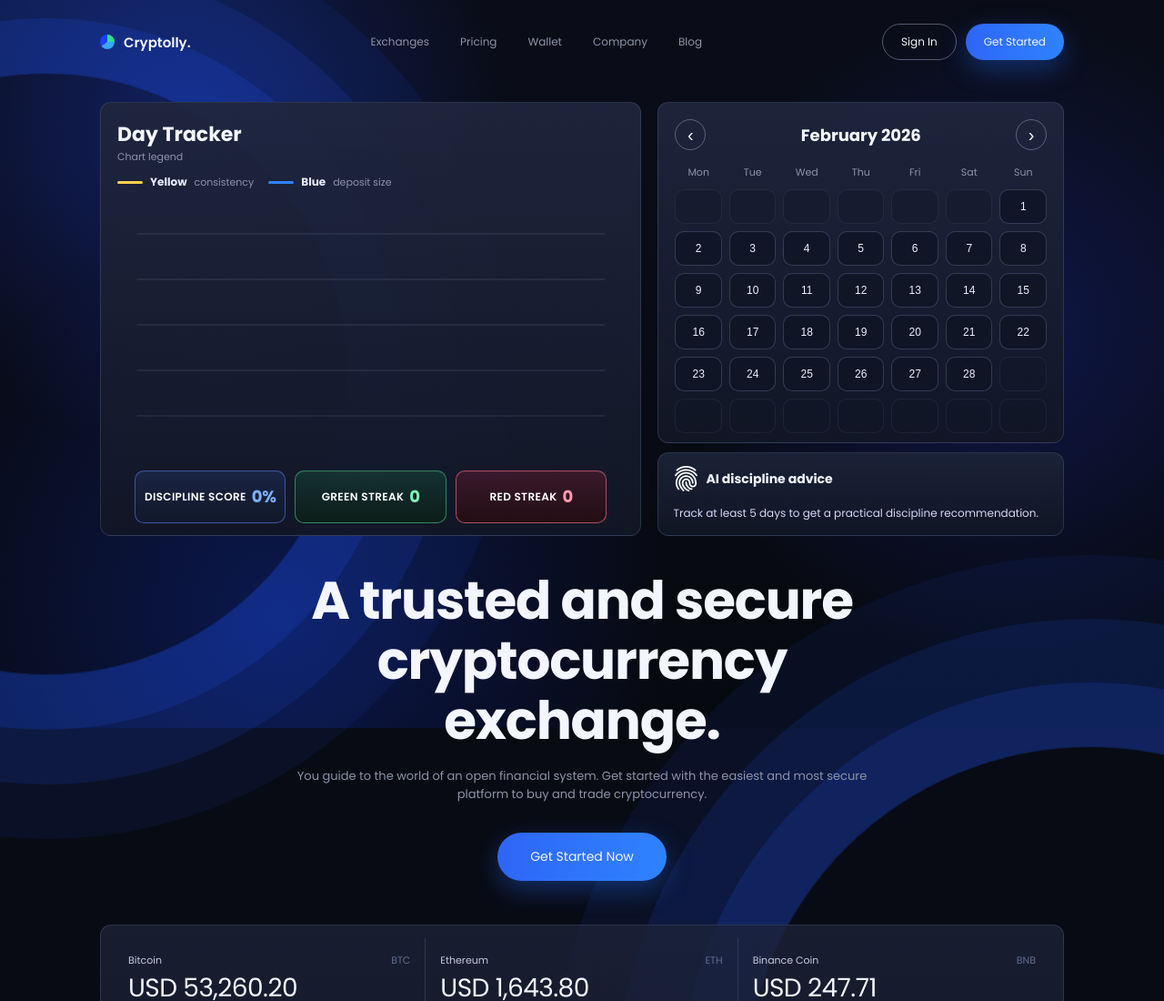
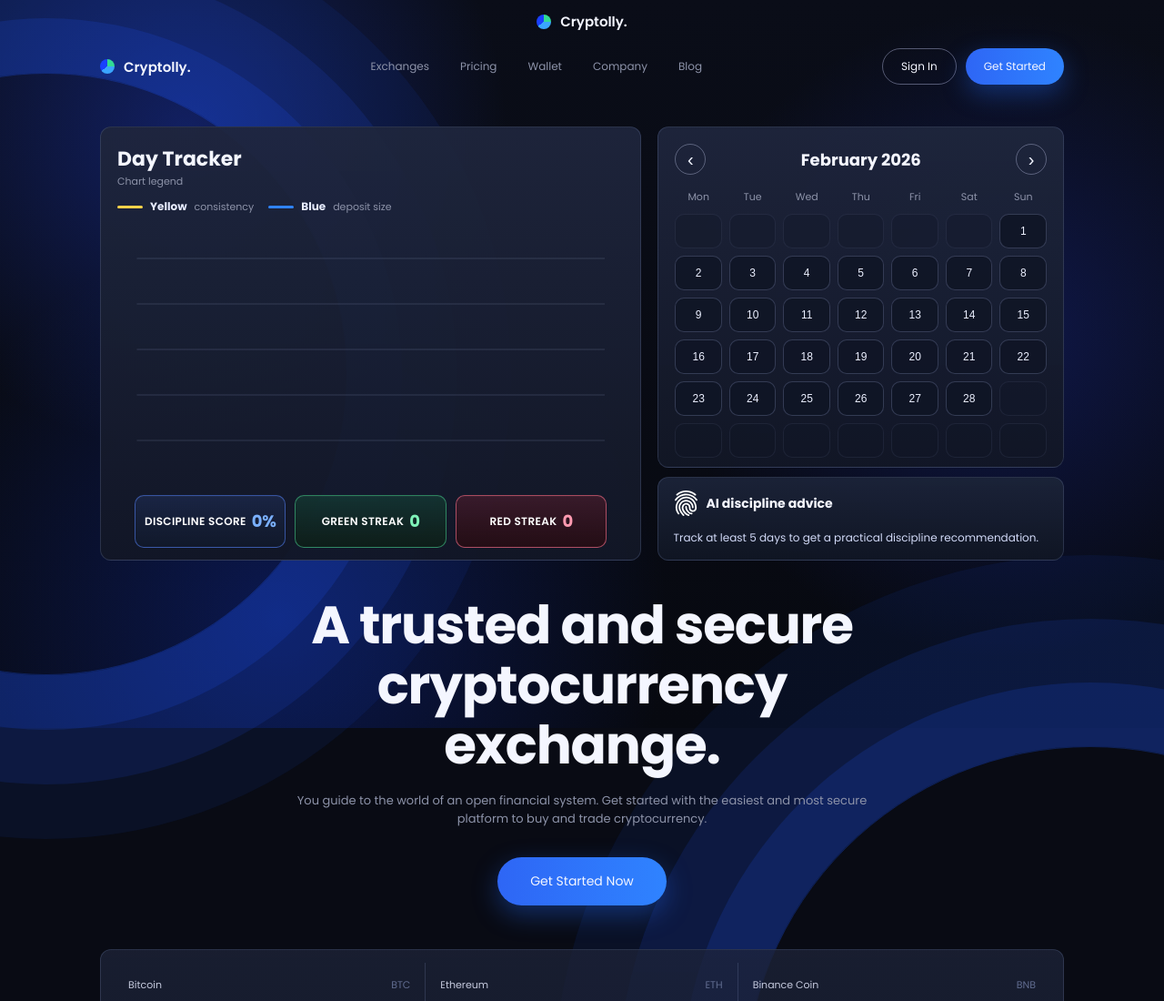
Before and after one commit to gladkiyandrey/jour, a plain HTML site: page index.html in a window 1280 px wide. Shown: the top 1100 px of the page at 91% size. Drawn offline with Linux system fonts and the light colour scheme.

Commit message:
Добавить верхнюю панель логотипа

```diff
--- a/index.html
+++ b/index.html
@@ -14,6 +14,12 @@
   </head>
   <body>
     <div class="page-bg"></div>
+    <div class="top-logo-bar container">
+      <a class="logo" href="#">
+        <span class="logo-dot"></span>
+        <span>Cryptolly.</span>
+      </a>
+    </div>
     <header class="header container">
       <a class="logo" href="#">
         <span class="logo-dot"></span>
--- a/styles.css
+++ b/styles.css
@@ -66,11 +66,17 @@ body {
   margin: 0 auto;
 }
 
+.top-logo-bar {
+  padding-top: 12px;
+  display: flex;
+  justify-content: center;
+}
+
 .header {
   display: flex;
   align-items: center;
   justify-content: space-between;
-  padding: 26px 0;
+  padding: 18px 0 26px;
 }
 
 .logo {
```
Also changed, not shown: 1 other file.
